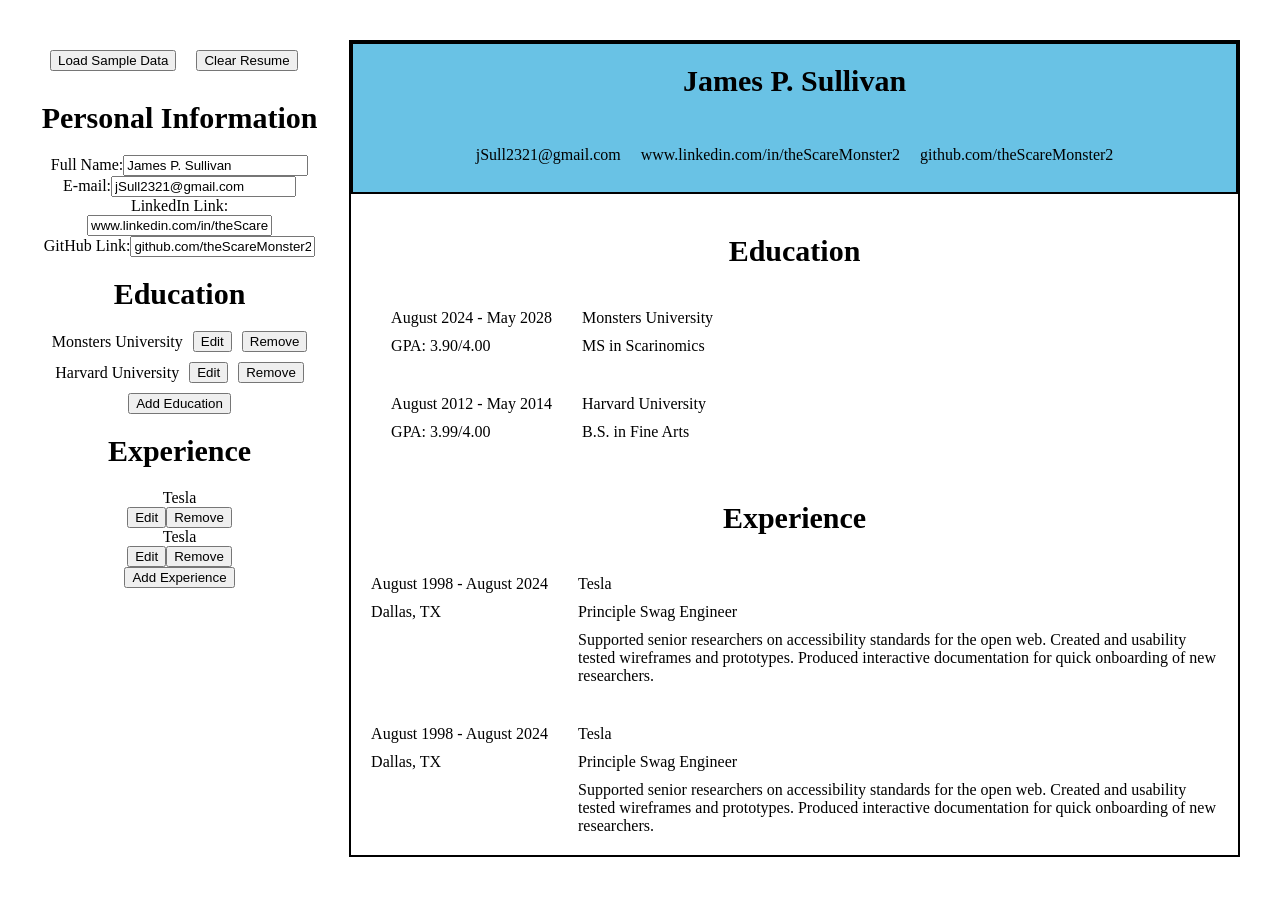
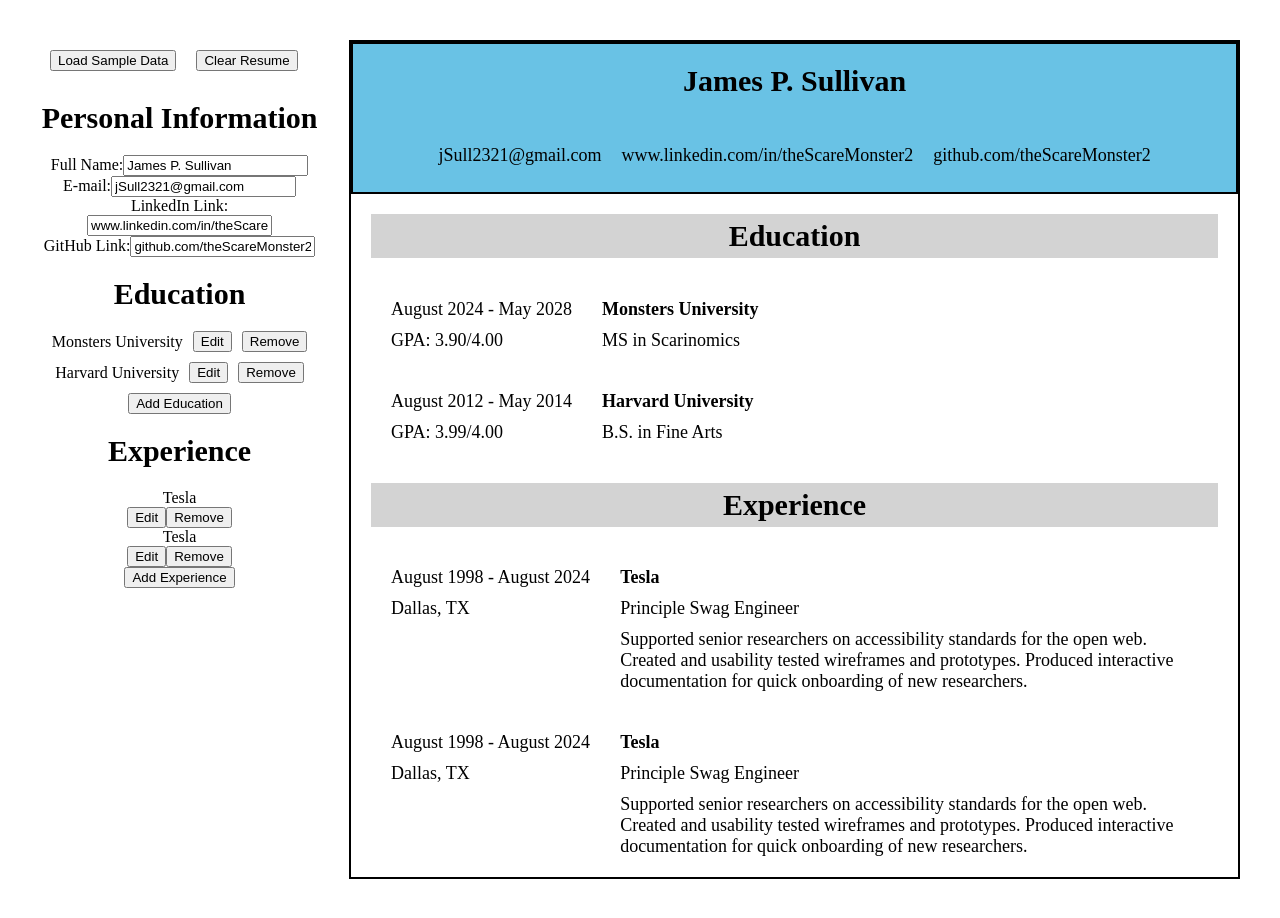
Before and after one commit to JackFed/react-cv, a React (Vite) app: page / in a window 1280 px wide. Before the commit the page ends 897 px from the top, so only its background shows below. Built offline with nearby package versions, Linux system fonts and the light colour scheme; the HTML template or start-up script is replaced by a standard one.

Commit message:
Minor CSS changes

```diff
--- a/src/components/Display.jsx
+++ b/src/components/Display.jsx
@@ -23,7 +23,7 @@
               {eduData.map((edu, index) =>
                 (
                 <div className="uni-info" key={index}>
-                  <div>{edu.school}</div>
+                  <div className="institution">{edu.school}</div>
                   <div className='major'>{edu.major}</div>
                   {(edu.gpa !== "") && <div className='gpa'>GPA: {edu.gpa}/4.00</div>}
                   <div className="date">{prettyDate(edu.startDate)} - {prettyDate(edu.gradDate)}</div>
--- a/src/styles/Display.css
+++ b/src/styles/Display.css
@@ -3,6 +3,7 @@
     display: grid;
     grid-template-rows: repeat(auto-fill, 1fr);
     border: 2px solid black;
+    font-size: 18px;
 }
 
 .education h1,
@@ -10,6 +11,7 @@
 .personal h1 {
     font-size: 30px;
     grid-column: 1 / -1;
+    padding: 0px;
 }
 
 .personal {
@@ -22,18 +24,26 @@
     background-color: rgb(105, 194, 229);
 }
 
+
+
 .contact-info {
     display: flex;
     justify-content: center;
-    gap: 20px;
+    column-gap: 20px;
 }
 
-.education {
+.education,
+.experience {
     display: flex;
     flex-direction: column;
-    padding: 20px;
+    padding: 0px 20px;
 }
 
+.education h1,
+.experience h1 {
+    background-color: lightgrey;
+    padding: 5px;
+}
 
 
 /* Aligning positions within info boxes */
@@ -81,3 +91,7 @@
 .major {
     grid-column: 2 / 3;
 }
+
+.institution {
+    font-weight: 700;
+}
```
